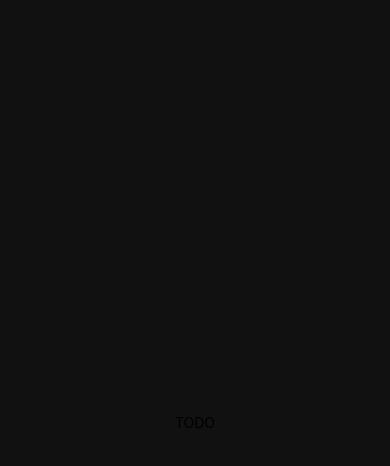
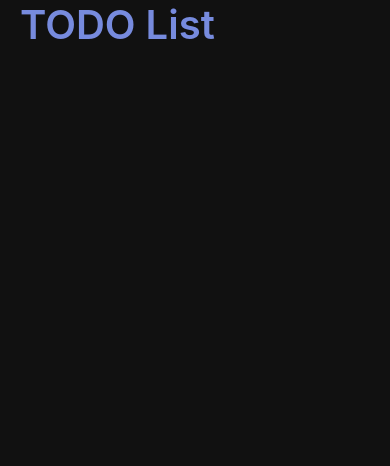
Before and after one commit to ppErika/ReactNative-Todo, a React Native app: screen / in a window 390 px wide. Shown: the top 466 px of the page. Built offline with nearby package versions, Linux system fonts and the light colour scheme.

Commit message:
SafeAreaView를 사용하면 아이폰에서 핀머리때문에 잘리던거 해결

```diff
--- a/src/App.js
+++ b/src/App.js
@@ -1,20 +1,29 @@
 import React from 'react';
-import {Text, StatusBar} from 'react-native';
+import {StatusBar} from 'react-native';
 import styled, {ThemeProvider} from 'styled-components/native';
 import {theme} from './theme';
 
-const Container = styled.View`
+const Container = styled.SafeAreaView`
   flex: 1;
   background-color: ${({theme}) => theme.background};
   align-items: center;
-  justify-content: center;
+  justify-content: flex-start;
+`;
+
+const Title = styled.Text`
+  font-size: 40px;
+  font-weight: 600;
+  color: ${({theme}) => theme.main};
+  width: 100%;
+  align-items: flex-end;
+  padding: 0 20px;
 `;
 
 export default function App() {
   return (
     <ThemeProvider theme={theme}>
       <Container>
-        <Text>TODO</Text>
+        <Title>TODO List</Title>
         <StatusBar style="auto" />
       </Container>
     </ThemeProvider>
```
